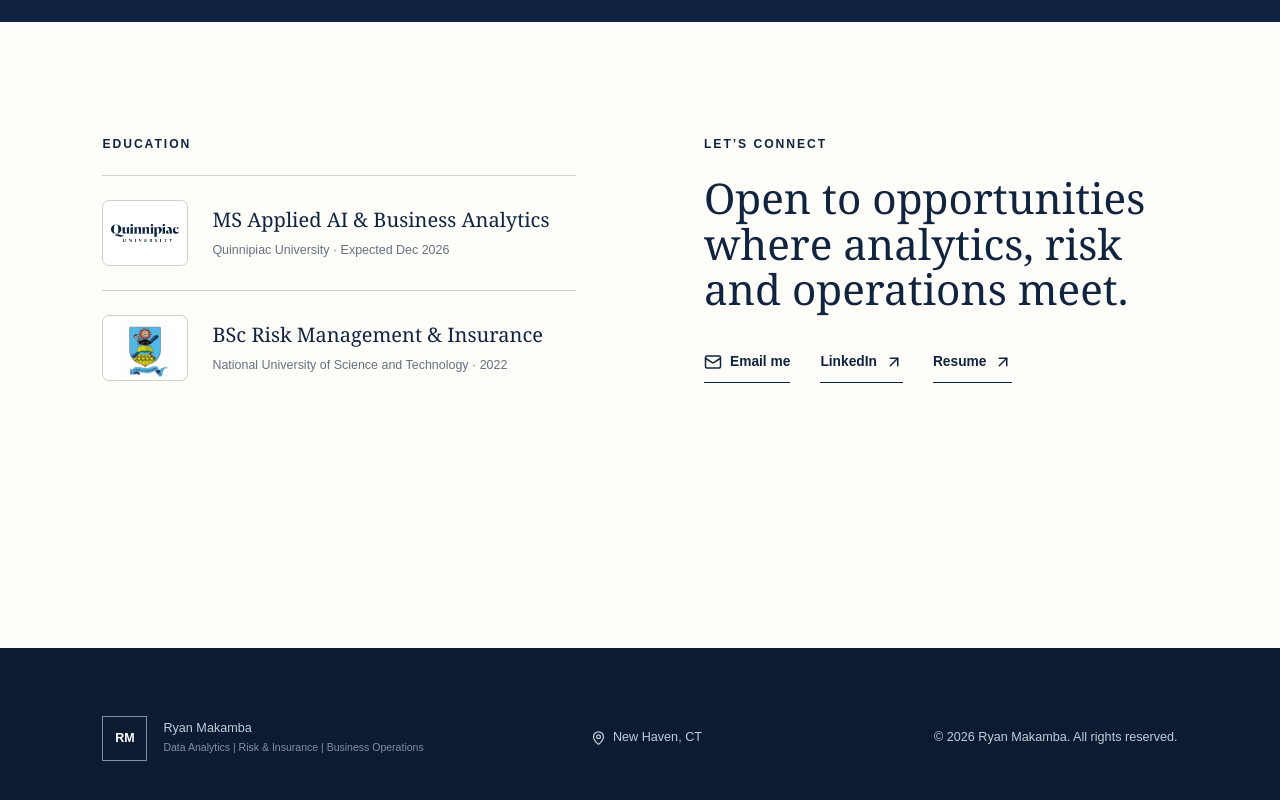
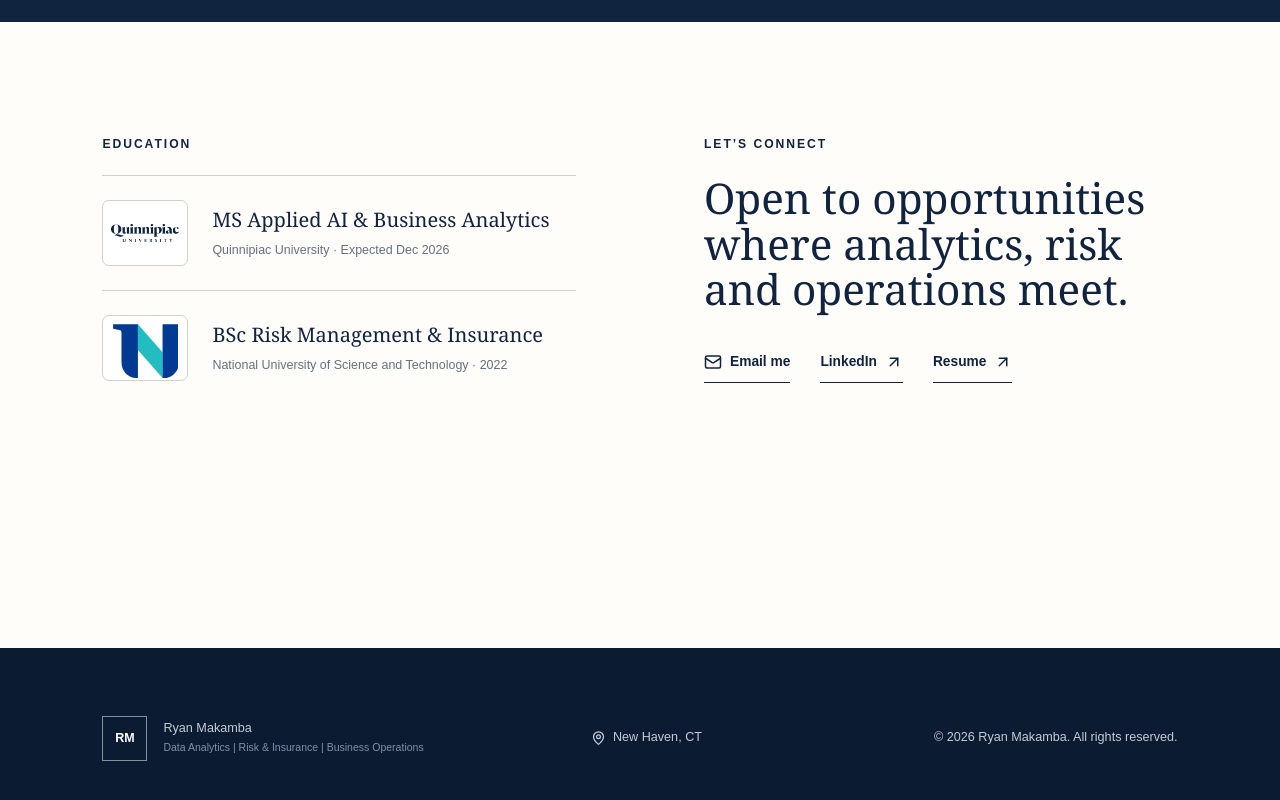
Before and after one commit to ryanmakamba/ryanmakamba.github.io, a Next.js app: page / in a window 1280 px wide. Shown: the part 10250-11050 px from the top of the page. Built offline with nearby package versions, Linux system fonts and the light colour scheme.

Commit message:
Use National University N logo in education

```diff
--- a/app/page.tsx
+++ b/app/page.tsx
@@ -330,7 +330,7 @@ export default function Home() {
             </div>
             <div className="credential">
               <a className="credential-logo-wrap nust-logo" href="https://www.nust.ac.zw/" target="_blank" rel="noreferrer" aria-label="Visit National University of Science and Technology">
-                <img src="/education/nust-logo.png" alt="National University of Science and Technology crest" />
+                <img src="/education/national-university-n.svg" alt="National University N logo" />
               </a>
               <span><b>BSc Risk Management &amp; Insurance</b><small>National University of Science and Technology · 2022</small></span>
             </div>
```
